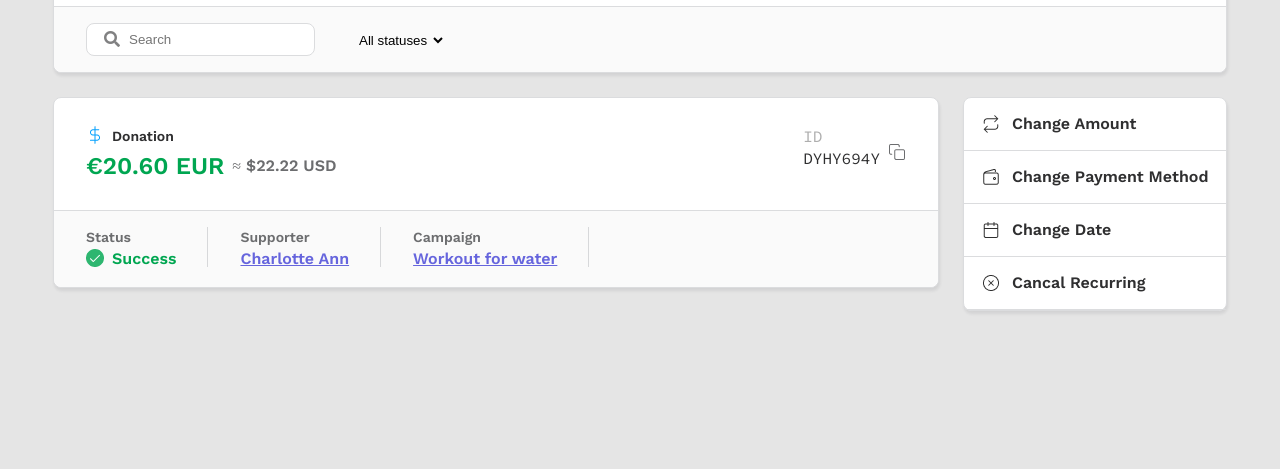
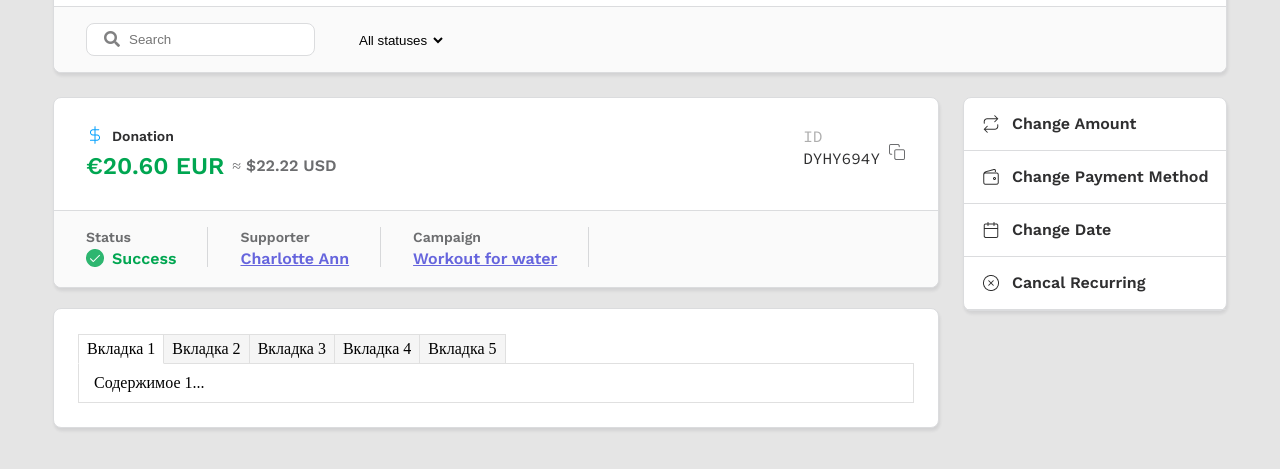
Before and after one commit to melyaua/html_mentor, a website: page docs/index.html in a window 1280 px wide. Shown: the part 137-606 px from the top of the page. Drawn offline with nearby package versions, Linux system fonts and the light colour scheme.

Commit message:
[perf] [core] Add tabs section

```diff
--- a/app/scss/blocks/content.scss
+++ b/app/scss/blocks/content.scss
@@ -4,11 +4,10 @@
 .content {
   flex-grow: 1;
   max-width: 936px;
-  margin-right: 24px;
-  height: 3000px;
 }
 
 aside {
   flex-shrink: 0;
   width: 264px;
+  margin-left: 24px;
 }
--- a/app/scss/blocks/donation.scss
+++ b/app/scss/blocks/donation.scss
@@ -4,6 +4,7 @@
   box-sizing: border-box;
   box-shadow: 1px 3px 3px rgba(62, 63, 64, 0.1);
   border-radius: 8px;
+  margin-bottom: 20px;
   &-total {
     padding: 28px 32px;
     display: flex;
--- /dev/null
+++ b/app/scss/blocks/info.scss
@@ -0,0 +1,61 @@
+.info {
+  padding: 24px;
+  background: #FFFFFF;
+  border: 1px solid #DBDCDE;
+  box-shadow: 1px 3px 3px rgba(62, 63, 64, 0.1);
+  border-radius: 8px;
+}
+
+.section-wrap {
+  width: 100%;
+}
+
+.tabs {
+  font-size: 0;
+}
+
+.tabs>input[type="radio"] {
+  display: none;
+}
+
+.tabs>div {
+  /* скрыть контент по умолчанию */
+  display: none;
+  border: 1px solid #e0e0e0;
+  padding: 10px 15px;
+  font-size: 16px;
+}
+
+/* отобразить контент, связанный с вабранной радиокнопкой (input type="radio") */
+#tab-btn-1:checked~#content-1,
+#tab-btn-2:checked~#content-2,
+#tab-btn-3:checked~#content-3,
+#tab-btn-4:checked~#content-4,
+#tab-btn-5:checked~#content-5 {
+  display: block;
+}
+
+.tabs>label {
+  display: inline-block;
+  text-align: center;
+  vertical-align: middle;
+  user-select: none;
+  background-color: #f5f5f5;
+  border: 1px solid #e0e0e0;
+  padding: 2px 8px;
+  font-size: 16px;
+  line-height: 1.5;
+  transition: color 0.15s ease-in-out, background-color 0.15s ease-in-out;
+  cursor: pointer;
+  position: relative;
+  top: 1px;
+}
+
+.tabs>label:not(:first-of-type) {
+  border-left: none;
+}
+
+.tabs>input[type="radio"]:checked+label {
+  background-color: #fff;
+  border-bottom: 1px solid #fff;
+}
--- a/app/scss/main.scss
+++ b/app/scss/main.scss
@@ -8,4 +8,5 @@
 @import 'blocks/content';
 @import 'blocks/donation';
 @import 'blocks/sidebar';
+@import 'blocks/info';
 @import 'media';
--- a/docs/index.html
+++ b/docs/index.html
@@ -9,7 +9,7 @@
     <link rel="preconnect" href="https://fonts.gstatic.com" crossorigin>
     <link href="https://fonts.googleapis.com/css2?family=Source+Code+Pro&family=Work+Sans:wght@600&display=swap" rel="stylesheet">
     <link rel="stylesheet" href="https://pro.fontawesome.com/releases/v5.10.0/css/all.css" crossorigin="anonymous"/>
-    <link rel="stylesheet" href="css/main.css?t=1637198449422">
+    <link rel="stylesheet" href="css/main.css?t=1637222978739">
 </head>
 
 <body>
@@ -39,6 +39,7 @@
             </header>
             <!-- Main section -->
             <main id="main">
+                <section class="section-wrap">
                     <section class="content">
                         <div class="donation">
                             <div class="donation-total">
@@ -80,6 +81,40 @@
                             </div>
                         </div>
                     </section>
+                    <section class="info">
+                        <div class="info-tabs">
+                            <div class="tabs">
+                                <input type="radio" name="tab-btn" id="tab-btn-1" value="" checked>
+                                <label for="tab-btn-1">Вкладка 1</label>
+                                <input type="radio" name="tab-btn" id="tab-btn-2" value="">
+                                <label for="tab-btn-2">Вкладка 2</label>
+                                <input type="radio" name="tab-btn" id="tab-btn-3" value="">
+                                <label for="tab-btn-3">Вкладка 3</label>
+                                <input type="radio" name="tab-btn" id="tab-btn-4" value="">
+                                <label for="tab-btn-4">Вкладка 4</label>
+                                <input type="radio" name="tab-btn" id="tab-btn-5" value="">
+                                <label for="tab-btn-5">Вкладка 5</label>
+
+                                <div id="content-1">
+                                  Содержимое 1...
+                                </div>
+                                <div id="content-2">
+                                  Содержимое 2...
+                                </div>
+                                <div id="content-3">
+                                  Содержимое 3...
+                                </div>
+                                <div id="content-4">
+                                    Содержимое 4...
+                                </div>
+                                <div id="content-5">
+                                    Содержимое 5...
+                                </div>
+                              </div>
+                        </div>
+                    </section>
+                </section>
+                <!-- Sidebar -->
                 <aside class="sidebar">
                     <nav class="sidebar-nav">
                         <ul class="sidebar-menu">
@@ -108,7 +143,7 @@
 
     <!-- подключаем js -->
     <script src="https://code.jquery.com/jquery-3.6.0.min.js"></script>
-    <script src="js/main.js?t=1637198449422"></script>
+    <script src="js/main.js?t=1637222978739"></script>
 </body>
 
 </html>
```
Also changed, not shown: app/html/index.html (+35 -0 lines), docs/css/main.css. Lines whose indentation alone changed are shown as unchanged.
